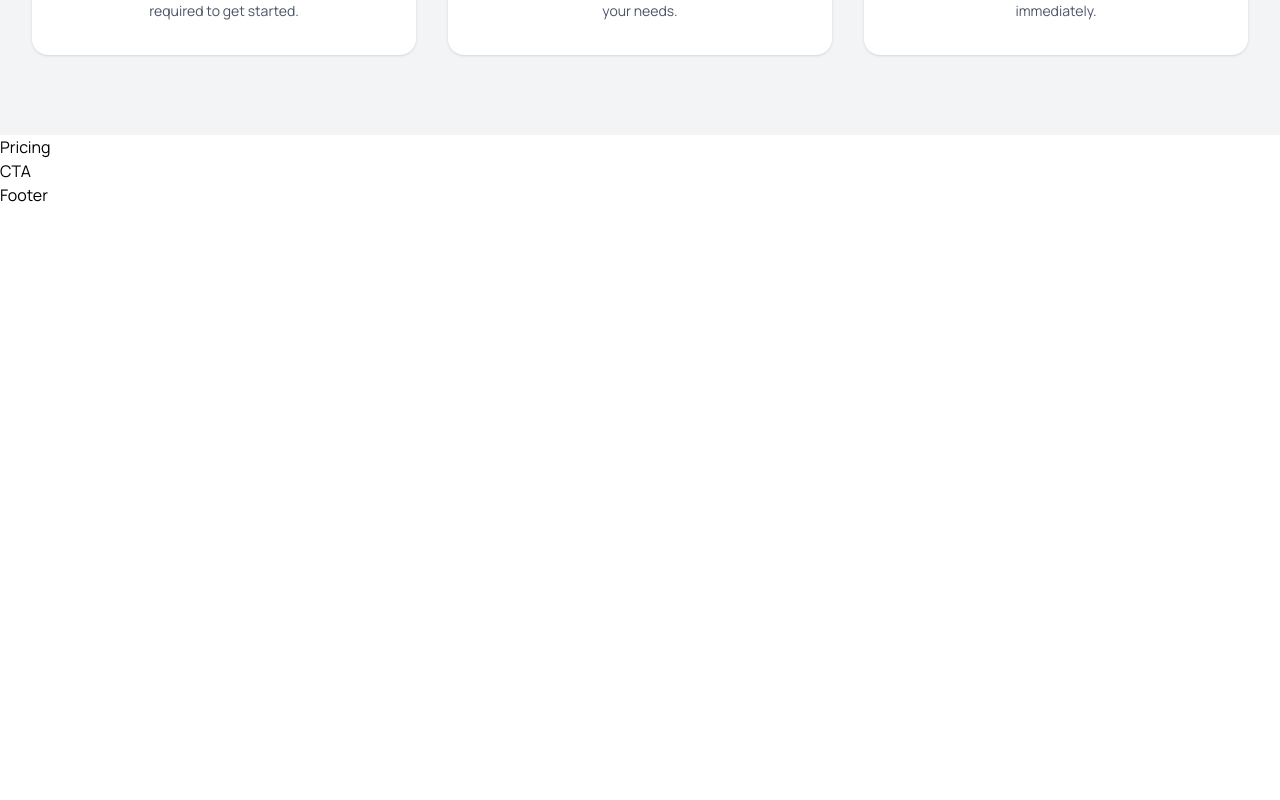
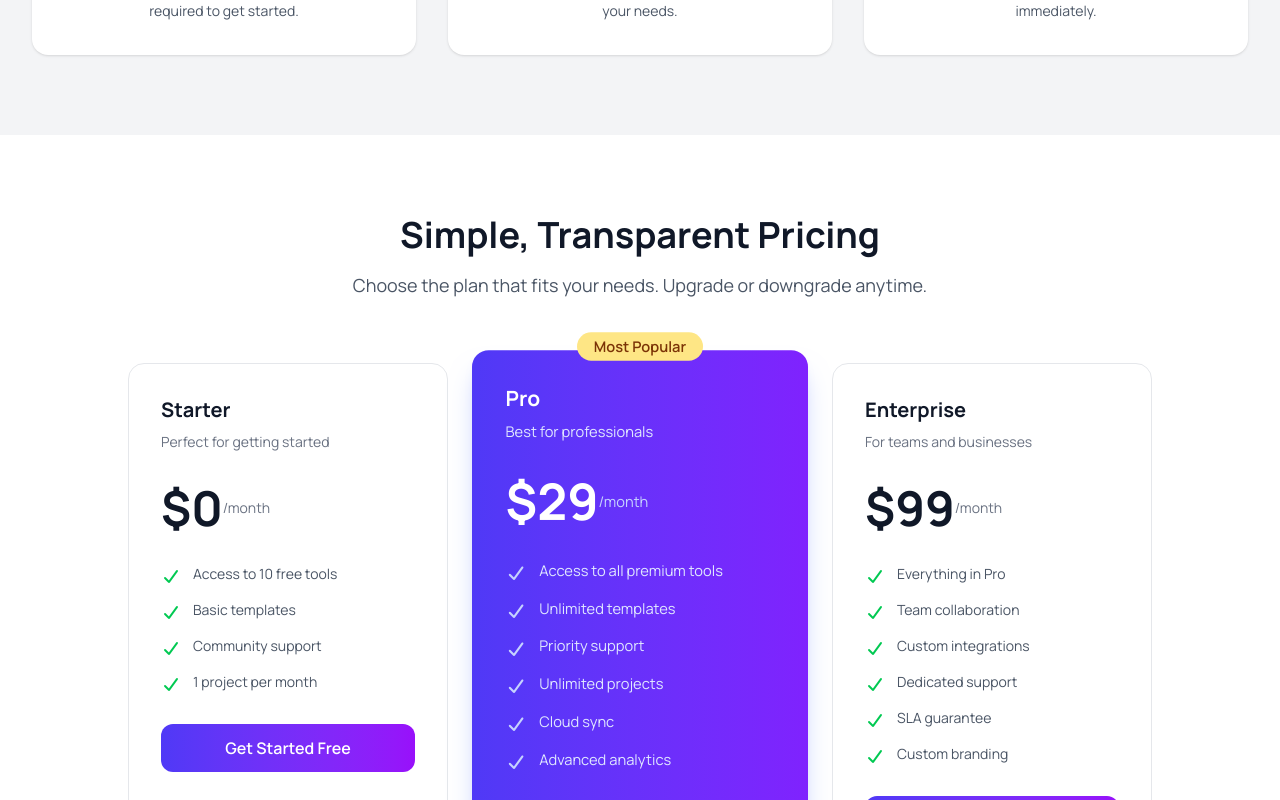
Before and after one commit to rihadjahanopu/B13-A06, a React (Vite) app: page / in a window 1280 px wide. Shown: the part 2680-3480 px from the top of the page. Before the commit the page ends 2887 px from the top, so only its background shows below. Built offline with nearby package versions, Linux system fonts and the light colour scheme.

Commit message:
create a priceing section component and funtionality

```diff
--- a/src/sections/Pricing.jsx
+++ b/src/sections/Pricing.jsx
@@ -1,5 +1,157 @@
+import { toast } from "react-toastify";
+import data from "../data/products.json";
+
 const Pricing = () => {
-	return <div>Pricing</div>;
+	const { pricing } = data;
+
+	const handlePlanSelect = (plan) => {
+		if (plan.id === "starter") {
+			toast.info(
+				<div className="flex items-center gap-3">
+					<div className="w-10 h-10 bg-green-100 rounded-lg flex items-center justify-center">
+						<i className="fas fa-gift text-green-600"></i>
+					</div>
+					<div>
+						<p className="font-semibold text-gray-900">Welcome aboard!</p>
+						<p className="text-sm text-gray-500">Starting your free plan...</p>
+					</div>
+				</div>,
+				{
+					position: "bottom-right",
+					autoClose: 3000,
+				}
+			);
+		} else if (plan.id === "pro") {
+			toast.success(
+				<div className="flex items-center gap-3">
+					<div className="w-10 h-10 bg-indigo-100 rounded-lg flex items-center justify-center">
+						<i className="fas fa-crown text-indigo-600"></i>
+					</div>
+					<div>
+						<p className="font-semibold text-gray-900">Pro Trial Started!</p>
+						<p className="text-sm text-gray-500">
+							Enjoy 14 days of premium features
+						</p>
+					</div>
+				</div>,
+				{
+					position: "bottom-right",
+					autoClose: 3000,
+				}
+			);
+		} else {
+			toast.info(
+				<div className="flex items-center gap-3">
+					<div className="w-10 h-10 bg-purple-100 rounded-lg flex items-center justify-center">
+						<i className="fas fa-building text-purple-600"></i>
+					</div>
+					<div>
+						<p className="font-semibold text-gray-900">Enterprise Inquiry</p>
+						<p className="text-sm text-gray-500">
+							Our team will contact you soon
+						</p>
+					</div>
+				</div>,
+				{
+					position: "bottom-right",
+					autoClose: 3000,
+				}
+			);
+		}
+	};
+
+	return (
+		<section
+			id="pricing"
+			className="py-20 bg-white">
+			<div className="max-w-7xl mx-auto px-4 sm:px-6 lg:px-8">
+				{/* Section Header */}
+				<div className="text-center mb-16">
+					<h2 className="text-3xl sm:text-4xl font-bold text-gray-900 mb-4">
+						Simple, Transparent Pricing
+					</h2>
+					<p className="text-lg text-gray-600 max-w-2xl mx-auto">
+						Choose the plan that fits your needs. Upgrade or downgrade anytime.
+					</p>
+				</div>
+
+				{/* Pricing Cards */}
+				<div className="grid grid-cols-1 md:grid-cols-3 gap-8 max-w-5xl mx-auto">
+					{pricing.map((plan) => (
+						<div
+							key={plan.id}
+							className={`relative rounded-2xl p-8 transition-all duration-300 ${
+								plan.popular ?
+									"bg-linear-to-l from-violet-600 to-indigo-600 text-white shadow-xl shadow-indigo-200 scale-105"
+								:	"bg-white border border-gray-200 text-gray-900 hover:shadow-lg"
+							}`}>
+							{/* Popular Badge */}
+							{plan.popular && (
+								<div className="absolute -top-4 left-1/2 transform -translate-x-1/2">
+									<span className="bg-amber-200 text-amber-900 px-4 py-1 rounded-full text-sm font-semibold">
+										Most Popular
+									</span>
+								</div>
+							)}
+
+							{/* Plan Header */}
+							<div className="text-left mb-8">
+								<h3
+									className={`text-xl font-bold mb-2 ${plan.popular ? "text-white" : "text-gray-900"}`}>
+									{plan.name}
+								</h3>
+								<p
+									className={`text-sm ${plan.popular ? "text-indigo-100" : "text-gray-500"}`}>
+									{plan.description}
+								</p>
+							</div>
+
+							{/* Price */}
+							<div className="text-left mb-8">
+								<div className="flex items-center">
+									<span
+										className={`text-5xl font-bold ${plan.popular ? "text-white" : "text-gray-900"}`}>
+										${plan.price}
+									</span>
+									<span
+										className={`text-sm ${plan.popular ? "text-indigo-200" : "text-gray-500"}`}>
+										/{plan.period}
+									</span>
+								</div>
+							</div>
+
+							{/* Features */}
+							<ul className="space-y-4 mb-8">
+								{plan.features.map((feature, index) => (
+									<li
+										key={index}
+										className="flex items-start gap-3">
+										<i
+											className={`fas fa-check mt-1 ${plan.popular ? "text-indigo-200" : "text-green-500"}`}></i>
+										<span
+											className={`text-sm ${plan.popular ? "text-indigo-100" : "text-gray-600"}`}>
+											{feature}
+										</span>
+									</li>
+								))}
+							</ul>
+
+							{/* CTA Button */}
+							<button
+								onClick={() => handlePlanSelect(plan)}
+								className={`w-full py-3 rounded-xl font-semibold transition-all  ${
+									plan.popular ?
+										"bg-white text-indigo-600 hover:bg-indigo-50"
+									:	"bg-linear-to-r from-indigo-600 to-purple-600 text-white g-linear-to-r hover:from-indigo-50 hover:to-purple-50 hover:text-indigo-700 hover:border hover:border-indigo-600 "
+								}`}>
+								{plan.cta}
+							</button>
+						</div>
+					))}
+				</div>
+			</div>
+		</section>
+	);
 };
 
 export default Pricing;
```
